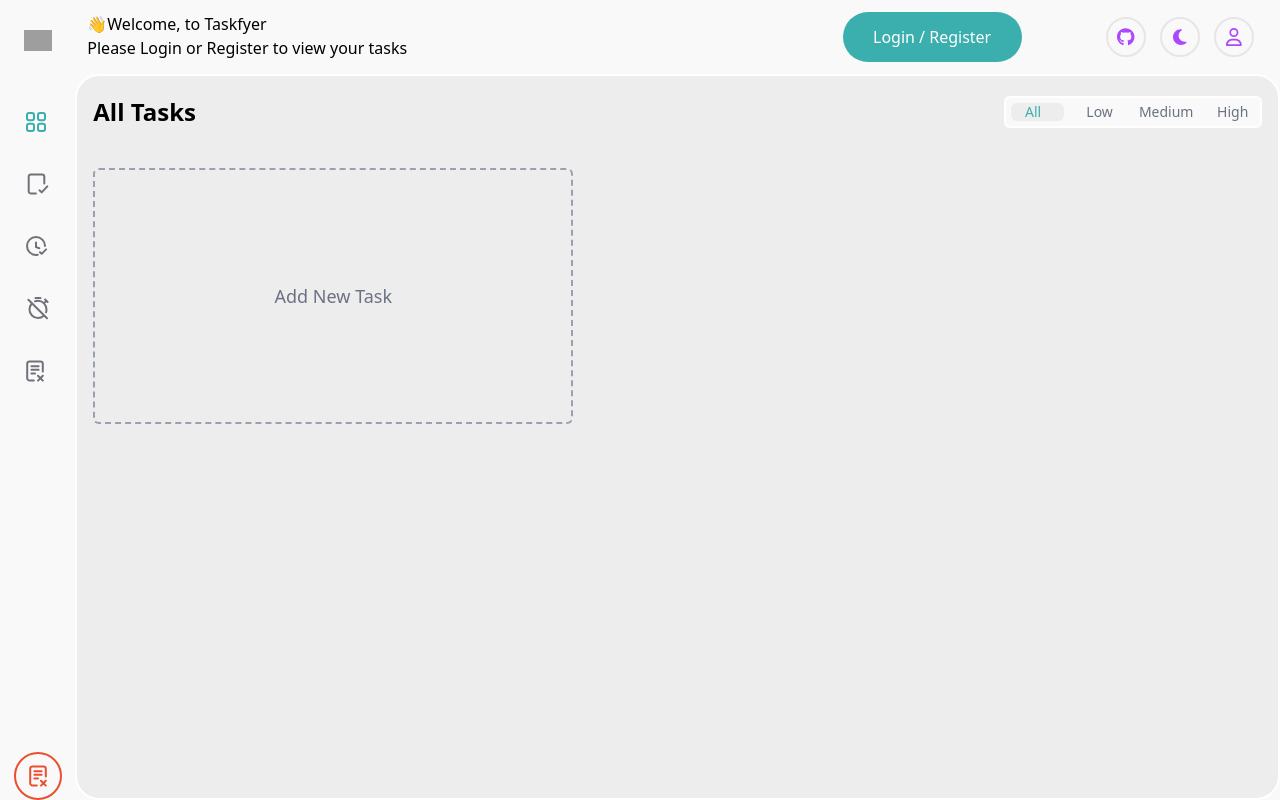
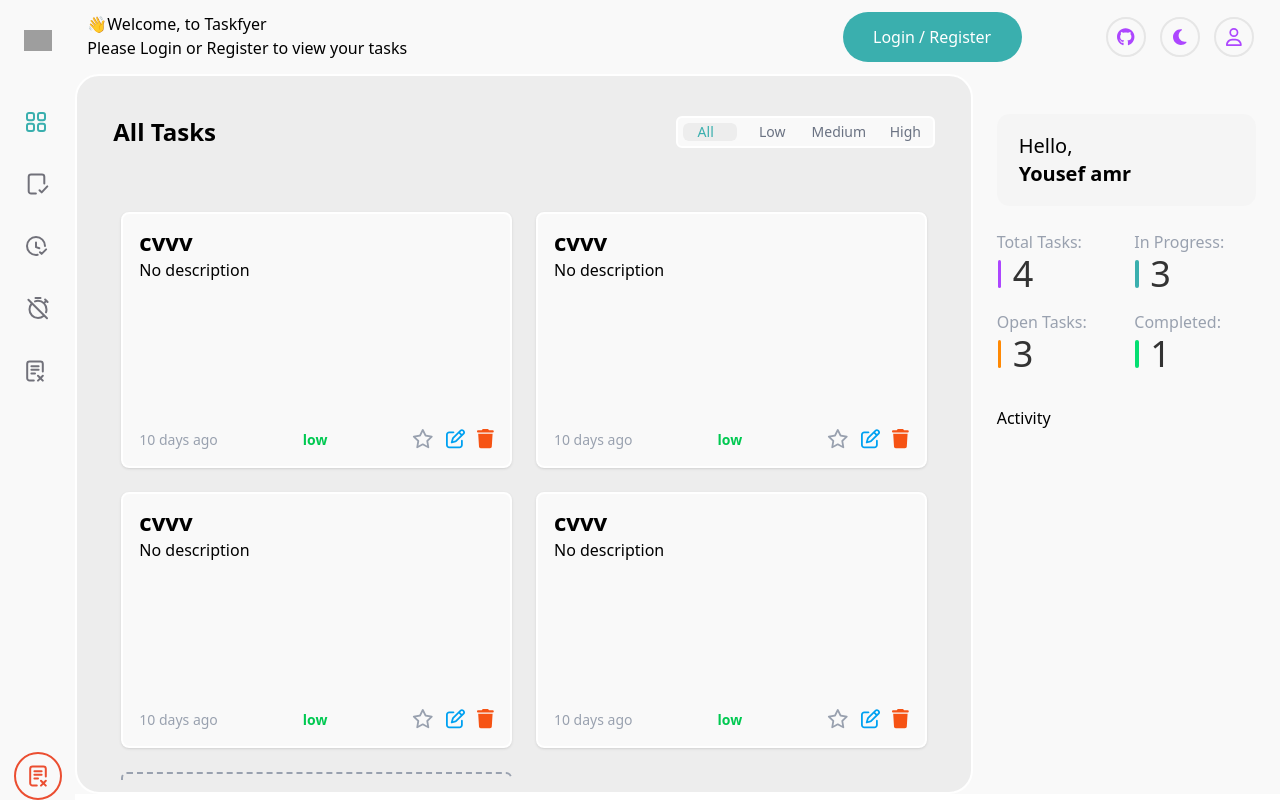
Before and after one commit to xXyousefXx6768/Todo-app-fullStack-React-Laravel, a React (Vite) app in the folder frontend/: page / in a window 1280 px wide. Built offline with nearby package versions, Linux system fonts and the light colour scheme; grey boxes are pictures that could not be loaded.

Commit message:
DarkMode-Ccommit

```diff
--- a/frontend/src/App.css
+++ b/frontend/src/App.css
@@ -1,4 +1,17 @@
 @import "tailwindcss";
+
+@tailwind utilities;
+
+@custom-variant dark (&:where(.dark, .dark *));
+html, body, #root {
+    height: 100%;
+  }
+  @theme{
+    --color-dark: #0b1b39;
+    --color-textDark: #fff;
+    --color-BordarDark: #273851;
+    --color-CardDark: #4a5b8185;
+  }
 *{
     margin: 0;
     padding: 0;
@@ -9,3 +22,26 @@
     height: 100%;
     background: url('./assets/glass.png')no-repeat 50% fixed;
 }
+@layer utilities {
+    .custom-scrollbar::-webkit-scrollbar {
+      width: 4px;
+      height: 8px;
+    }
+
+    .custom-scrollbar::-webkit-scrollbar-thumb {
+      background-color: #a0aec0; /* default (light) */
+      border-radius: 5px;
+    }
+
+    .custom-scrollbar::-webkit-scrollbar-track {
+      background-color: transparent;
+    }
+
+    .dark .custom-scrollbar::-webkit-scrollbar-thumb {
+      background-color: #4b5563; /* darker gray in dark mode */
+    }
+
+    .dark .custom-scrollbar::-webkit-scrollbar-track {
+      background-color: transparent;
+    }
+  }
--- a/frontend/src/App.jsx
+++ b/frontend/src/App.jsx
@@ -8,15 +8,17 @@ import  Topbar from './compomnents/Topbar';
 import SideBar from './compomnents/SideBar';
 import AuthLayout from './compomnents/Layouts/AuthLayout';
 import TaskPageLayout from './compomnents/Layouts/TaskPageLayout';
+import { useSelector } from 'react-redux';
 
 function App() {
-  const [count, setCount] = useState(0)
+
+  const isDark = useSelector((state) => state.theme.isDarkMode);
 
   return (
     <>
-      <main className='h-screen w-screen flex'>
+      <main className={`h-screen ${isDark ? 'dark' : ''} overflow-hidden min-h-screen flex`}>
         <SideBar />
-        <section className='flex flex-col w-full'>
+        <section className='flex flex-col h-full w-full'>
         <Topbar />
         <Routes>
         <Route  path="/Auth" element={<AuthLayout />} />
--- a/frontend/src/compomnents/Layouts/TaskPageLayout.jsx
+++ b/frontend/src/compomnents/Layouts/TaskPageLayout.jsx
@@ -1,23 +1,36 @@
 import React from 'react'
 import Filter from '../TaskComponents/Filter'
 import CreateTask from '../TaskComponents/CreateTask'
+import TaskCard from '../TaskComponents/TaskCard'
+import PersonalSection from '../TaskComponents/PersonalSection'
 function TaskPageLayout() {
   return (
-   <main className='flex h-full bg-[#f9f9f9]'>
-    <section className=' w-full flex flex-col !border-2 bg-[#EDEDED] !border-white !rounded-[1.5rem] overflow-auto'>
-    <div class="flex !mt-1 !p-4 justify-between">
+   <main className='flex h-[90%] dark:bg-dark bg-[#f9f9f9]'>
+    <section className=' w-full  flex flex-col !p-3 dark:bg-dark !border-2 bg-[#EDEDED] !border-white dark:!border-BordarDark !rounded-[1.5rem]
+      '>
+        <div className=' !p-2 custom-scrollbar  dark:scrollbar-dark overflow-auto'>
+    <div class="flex dark:text-textDark !mt-1 !p-4 justify-between">
         <h1 class="text-2xl font-bold">All Tasks</h1>
         <Filter />
     </div>
        <div className='
        !pb-[2rem]
+       !p-6
        !mt-6
        grid
-       grid-cols-[repeat(auto-fill,minmax(300px,1fr))]
+       grid-cols-[repeat(auto-fill,minmax(360px,1fr))]
        gap-[1.5rem]'>
+        <TaskCard/>
+        <TaskCard/>
+        <TaskCard/>
+       <TaskCard />
        <CreateTask />
        </div>
+        </div>
     </section>
+     <section className='w-[26rem] !mt-[1rem] h-[calc(100%-5rem)]'>
+     <PersonalSection />
+     </section>
    </main>
   )
 }
--- a/frontend/src/compomnents/SideBar.jsx
+++ b/frontend/src/compomnents/SideBar.jsx
@@ -44,7 +44,8 @@ function SideBar() {
     ]
 
   return (
-    <div className="basis-[5rem] flex flex-col bg-[#f9f9f9]">
+
+    <div className="  basis-[5rem] flex dark:bg-dark flex-col bg-[#f9f9f9]">
       <div className="flex items-center justify-center h-[5rem]">
         <img src={logo} width={28} height={28} alt="logo" />
       </div>
@@ -71,6 +72,7 @@ function SideBar() {
       </div>
     </div>
 
+
   )
 }
 
--- a/frontend/src/compomnents/TaskComponents/CreateTask.jsx
+++ b/frontend/src/compomnents/TaskComponents/CreateTask.jsx
@@ -9,7 +9,7 @@ function CreateTask() {
    const handleClose = () => dispatch(setOpenModal(false));
   return (
     <>
-    <button onClick={handleOpen} className='h-[16rem] !ml-4 w-[30rem] !py-2 !rounded-md text-lg font-medium text-gray-500 !border-dashed !border-2 !border-gray-400 hover:bg-gray-300 !hover:border-none transition duration-200 ease-in-out' >
+    <button onClick={handleOpen} className='h-[16rem]  !py-2 !rounded-md text-lg font-medium text-gray-500 !border-dashed !border-2 !border-gray-400 hover:bg-gray-300 !hover:border-none transition duration-200 ease-in-out' >
           Add New Task
     </button>
      {isOpen  && (
--- a/frontend/src/compomnents/TaskComponents/Filter.jsx
+++ b/frontend/src/compomnents/TaskComponents/Filter.jsx
@@ -5,7 +5,7 @@ function Filter() {
 
     const priorities = ["All", "Low", "Medium", "High"];
   return (
-    <div className="relative py-2 px-2 grid grid-cols-4 items-center gap-3 bg-[#F9F9F9] border-2 border-white rounded-md">
+    <div className="relative py-2 px-2 grid grid-cols-4 items-center gap-3 dark:bg-[#E6E6E6]/20 bg-[#F9F9F9] border-2 border-white dark:border-BordarDark rounded-md">
       <span
         className="absolute left-[5px] bg-[#EDEDED] rounded-md transition-all duration-300"
         style={{
@@ -22,7 +22,7 @@ function Filter() {
         <button
           key={index}
           className={`relative px-1 z-10 font-medium text-sm ${
-            activeIndex === index ? "text-[#3aafae] " : "text-gray-500"
+            activeIndex === index ? "text-[#3aafae]  " : "text-gray-500 dark:text-textDark"
           }`}
           onClick={() => {
             setActiveIndex(index);
--- /dev/null
+++ b/frontend/src/compomnents/TaskComponents/PersonalSection.jsx
@@ -0,0 +1,85 @@
+import React from 'react'
+
+function PersonalSection() {
+  return (
+    <div>
+        <div className="!m-6">
+            <div className="!px-2 !py-4
+            flex
+            items-center
+            gap-3
+            dark:text-textDark
+            bg-[#E6E6E6]/20 !
+            rounded-[0.8rem]
+            hover:bg-[#E6E6E6]/50
+            transition duration-300
+            ease-in-out cursor-pointer
+            !border-2 !border-transparent
+            hover:border-2 hover:border-white">
+            <div>
+            </div>
+            <div>
+            <h1 className="flex flex-col text-xl">
+            <span className=" font-medium">Hello,</span>
+            <span className="font-bold">Yousef amr </span>
+            </h1>
+            </div>
+            </div>
+            <div className="!mt-6  flex flex-col gap-8">
+            <div className="grid  grid-cols-2 gap-4">
+             <div className="text-gray-400 dark:text-textDark">
+                <p>Total Tasks:</p>
+                <p className="!pl-4 relative  flex gap-2">
+                    <span className="absolute
+                    h-[70%] w-[0.2rem] left-[1px]
+                    top-1/2 translate-y-[-50%]
+                    bg-purple-500 !rounded-[5px]"/>
+                    <span className="font-medium
+                    text-4xl
+                    dark:text-textDark
+                    text-[#333]"> 4</span>
+                        </p>
+                        </div>
+                        <div className="text-gray-400 dark:text-textDark">
+                            <p>In Progress:</p>
+                            <p className="!pl-4 relative flex gap-2">
+                                <span className="absolute
+                                h-[70%] w-[0.2rem] left-[1px]
+                                top-1/2 translate-y-[-50%]
+                                bg-[#3AAFAE] !rounded-[5px]"/>
+                                <span className="font-medium
+                                text-4xl
+                                dark:text-textDark
+                                text-[#333]">3</span>
+                                </p>
+                                </div>
+                                <div className="text-gray-400 dark:text-textDark">
+                                    <p>Open Tasks:</p>
+                                    <p className="!pl-4 relative flex gap-2">
+                                    <span className="absolute h-[70%] w-[0.2rem]
+                                    left-[1px] top-1/2
+                                    translate-y-[-50%]
+                                    bg-orange-400 !rounded-[5px]"></span>
+                                    <span className="font-medium dark:text-textDark text-4xl text-[#333]">3</span>
+                                    </p>
+                                    </div>
+                                    <div className="text-gray-400 dark:text-textDark">
+                                        <p>Completed:</p>
+                                        <p className="!pl-4 relative flex gap-2">
+                                        <span className="absolute h-[70%]
+                                        w-[0.2rem] left-[1px] top-1/2
+                                        translate-y-[-50%]
+                                        bg-green-400 !rounded-[5px]">
+                                        </span>
+                                        <span className="font-medium dark:text-textDark text-4xl text-[#333]">1</span>
+                                        </p>
+                                        </div>
+                                        </div>
+                                        </div>
+                                        <h3 className="!mt-8 dark:text-textDark font-medium">Activity</h3>
+                                        </div>
+    </div>
+  )
+}
+
+export default PersonalSection
--- a/frontend/src/compomnents/TaskComponents/TaskCard.jsx
+++ b/frontend/src/compomnents/TaskComponents/TaskCard.jsx
@@ -1,8 +1,36 @@
 import React from 'react'
+import { faStar,faPenToSquare } from '@fortawesome/free-regular-svg-icons'
+import { faTrash } from '@fortawesome/free-solid-svg-icons'
+import { FontAwesomeIcon } from '@fortawesome/react-fontawesome'
+import { icon } from '@fortawesome/fontawesome-svg-core'
+function TaskCard() {
+  const icons = [
+    {icon:faStar,color:"text-gray-400"},
+    {icon:faPenToSquare,color:"text-[#00A1F1]"},
+    {icon:faTrash,color:"text-[#F65314]"},
+  ]
 
-function TaskCard() {
   return (
-    <div>TaskCard</div>
+    <div className='h-[16rem] !px-4 !py-3 flex flex-col gap-4 shadow-sm bg-[#f9f9f9] dark:bg-CardDark dark:!border-BordarDark dark:text-textDark rounded-lg border-2 border-white'>
+      <div>
+        <h4 class="font-bold text-2xl">cvvv</h4>
+        <p>No description</p>
+        </div>
+        <div className="!mt-auto flex justify-between items-center">
+         <p class="text-sm text-gray-400">10 days ago</p>
+         <p class="text-sm font-bold text-green-500">low</p>
+         <div>
+          <div class="flex items-center gap-3 text-gray-400 text-[1.2rem]">
+            {icons.map((icon, index) => (
+            <button class="">
+              <FontAwesomeIcon icon={icon.icon} className={icon.color} />
+              </button>
+
+              ))}
+                    </div>
+                    </div>
+                    </div>
+      </div>
 
   )
 }
--- a/frontend/src/compomnents/TaskComponents/TaskModal.jsx
+++ b/frontend/src/compomnents/TaskComponents/TaskModal.jsx
@@ -14,36 +14,36 @@ function TaskModal() {
       };
   return (
     <div  onClick={handleCloseModal} className='z-50 Modal absolute top-0 left-0 flex items-center justify-center w-screen h-screen bg-[#1f1b1b6b] ' >
-     <section  ref={modalRef} onClick={(e) => e.stopPropagation()} className='bg-white w-1/2 !rounded-lg'  >
-      <form className='flex flex-col gap-4 !p-8' >
-        <div className='flex flex-col gap-1' >
+     <section  ref={modalRef} onClick={(e) => e.stopPropagation()} className='bg-white dark:bg-dark w-1/2 !rounded-lg'  >
+      <form className='flex dark:text-textDark flex-col gap-4 !p-8' >
+        <div className='flex  flex-col gap-1' >
         <label for="title">Title</label>
-        <input class="bg-[#F9F9F9] !p-1 !rounded-md !border !border-[#0d0b0b83] " id="title" placeholder="Task Title" type="text" name="title"></input>
+        <input class="bg-[#F9F9F9] dark:bg-[#E6E6E6]/20 !p-1 !rounded-md !border !border-[#0d0b0b83] " id="title" placeholder="Task Title" type="text" name="title"></input>
         </div>
         <div class="flex flex-col gap-1">
             <label for="description">
             Description</label>
-            <textarea class="bg-[#F9F9F9] !p-1 !rounded-md !border !border-[#0d0b0b83] resize-none" name="description" placeholder="Task Description" rows="4">
+            <textarea class="bg-[#F9F9F9] dark:bg-[#E6E6E6]/20 !p-1 !rounded-md !border !border-[#0d0b0b83] resize-none" name="description" placeholder="Task Description" rows="4">
                 </textarea>
                 </div>
                 <div class="flex flex-col gap-1">
                     <label for="priority">Select Priority</label>
-                    <select class="bg-[#F9F9F9] !p-1 !rounded-md !border !border-[#0d0b0b83] !cursor-pointer" name="priority">
-                        <option value="low">Low</option>
-                        <option value="medium">Medium</option>
-                <option value="high">High</option>
+                    <select class="bg-[#F9F9F9] dark:bg-BordarDark !p-1 !rounded-md !border !border-[#0d0b0b83] !cursor-pointer" name="priority">
+                        <option className='dark:text-[#E6E6E6]/20 dark:bg-[#E6E6E6]/20 ' value="low">Low</option>
+                        <option className='dark:text-[#E6E6E6]/20 dark:bg-[#E6E6E6]/20 ' value="medium">Medium</option>
+                        <option className='dark:text-[#E6E6E6]/20 dark:bg-[#E6E6E6]/20' value="high">High</option>
                 </select>
                 </div>
                 <div class="flex flex-col gap-1">
                     <label for="dueDate">Due Date</label>
-                <input class="bg-[#F9F9F9] !p-1 !rounded-md !border-[#0d0b0b83] !border" type="date" name="dueDate"/>
+                <input class="bg-[#F9F9F9] !p-1 !rounded-md dark:bg-[#E6E6E6]/20 !border-[#0d0b0b83] !border" type="date" name="dueDate"/>
                 </div>
                 <div class="flex flex-col gap-1">
                     <label for="completed">Task Completed</label>
-                    <div class="flex items-center justify-between bg-[#F9F9F9] !border-[#0d0b0b83] !p-2 !rounded-md !border">
+                    <div class="flex items-center justify-between dark:bg-BordarDark bg-[#F9F9F9] !border-[#0d0b0b83] !p-2 !rounded-md !border">
                         <label for="completed">Completed</label>
-                        <div>
-                    <select class="bg-[#F9F9F9]  !rounded-md !border-[#0d0b0b83] !border cursor-pointer" name="completed">
+                        <div className=''>
+                    <select class="bg-[#F9F9F9]  dark:bg-BordarDark !rounded-md !border-[#0d0b0b83] !border cursor-pointer" name="completed">
                 <option value="false">No</option>
                 <option value="true">Yes</option>
                 </select>
--- a/frontend/src/compomnents/Topbar.jsx
+++ b/frontend/src/compomnents/Topbar.jsx
@@ -17,8 +17,8 @@ function TopBar() {
   ];
 
   return (
-    <div  className='flex !p-3  w-full bg-[#f9f9f9] justify-between '>
-      <div className="content-1">
+    <div  className='flex !p-3 dark:bg-dark  w-full bg-[#f9f9f9] justify-between '>
+      <div className="content-1 dark:text-textDark">
         <h3 className="font-medium">
           <span role="img" aria-label="wave">👋</span>
           Welcome, to Taskfyer
--- a/frontend/vite.config.js
+++ b/frontend/vite.config.js
@@ -9,4 +9,7 @@ export default defineConfig({
     tailwindcss(),
 
   ],
+  define: {
+    'process.env.LARAVEL_SERVER':JSON.stringify(process.env.BASE_URL),
+  }
 })
```
Also changed, not shown: frontend/src/redux/actions/UserActions.js (+17 -8 lines), 1 other file (tests, documents, lock files or other folders).
